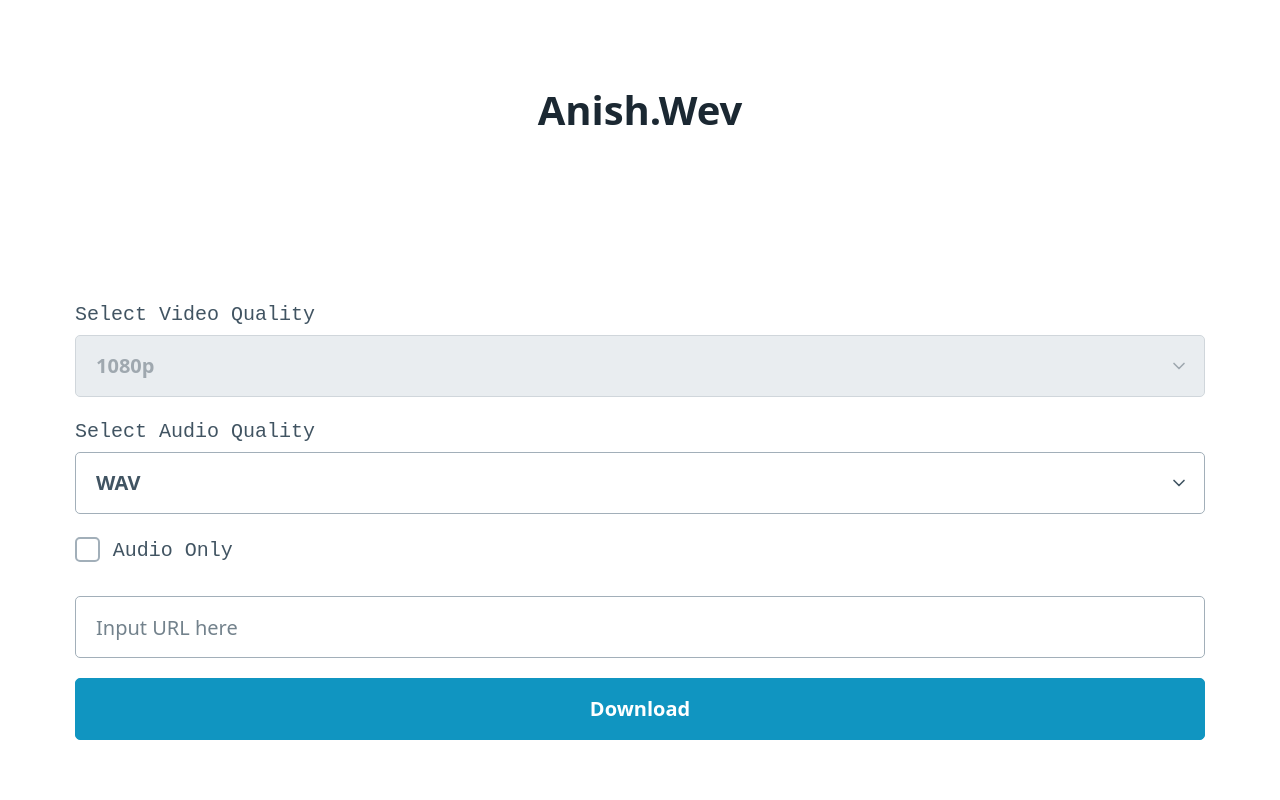
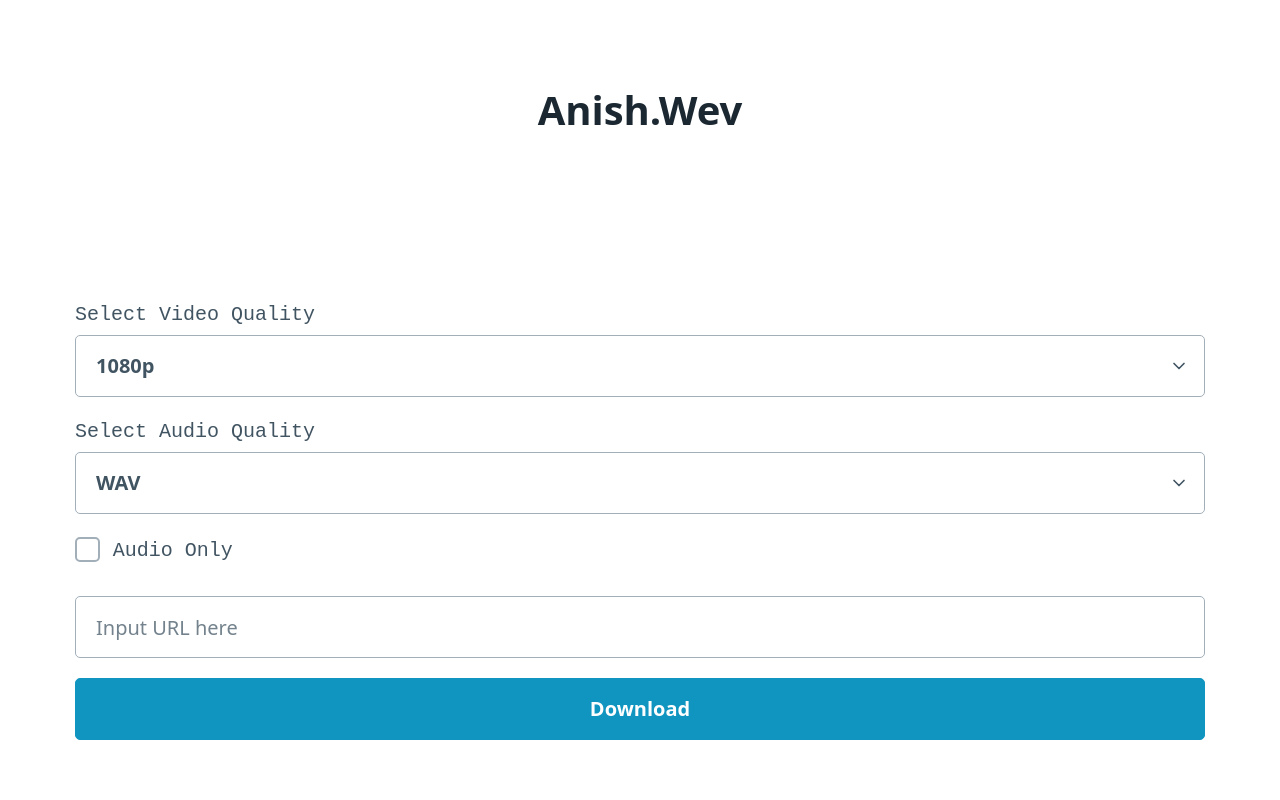
Before and after one commit to ALLdwlo/a, a plain HTML site: page index.html in a window 1280 px wide. Shown: the top 800 px of the page. Drawn offline with nearby package versions, Linux system fonts and the light colour scheme.

Commit message:
Update index.html

```diff
--- a/index.html
+++ b/index.html
@@ -32,7 +32,7 @@
 		<form>
 
 			<label for="vQuality">Select Video Quality</label>
-			<select id="vQuality" disabled>
+			<select id="vQuality">
 				<option value="144">144p</option>
 				<option value="240">240p</option>
 				<option value="360">360p</option>
```
